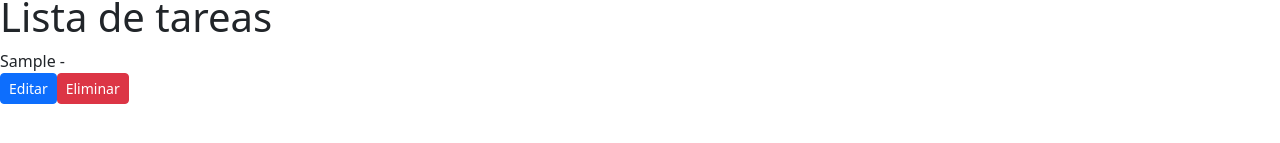
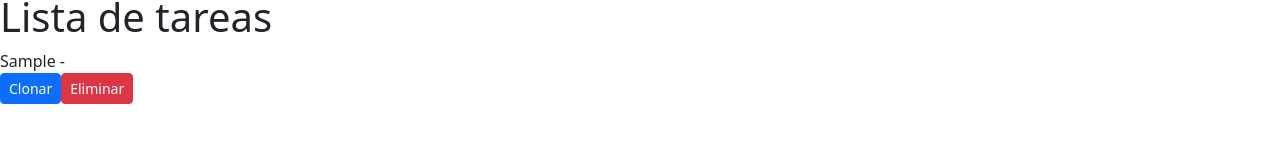
Before and after one commit to lrlineroa/BIT-TODOApp, an Angular app: page /todos in a window 1280 px wide. Both pictures are taken after typing "Sample" into the empty fields and a click on the button "Guardar". Shown: the part 217-360 px from the top of the page. Built offline with nearby package versions, Linux system fonts and the light colour scheme.

Commit message:
refactor: changing edit but clone action

```diff
--- a/src/app/todo-list/todo-list.component.html
+++ b/src/app/todo-list/todo-list.component.html
@@ -4,7 +4,7 @@
     {{ record.name }} - {{ record.date }}
     <div class="actions">
       <button class="btn btn-sm btn-primary" (click)="handleEdit(record)">
-        Editar
+        Clonar
       </button>
       <button class="btn btn-sm btn-danger" (click)="handleDelete(record)">
         Eliminar
```
